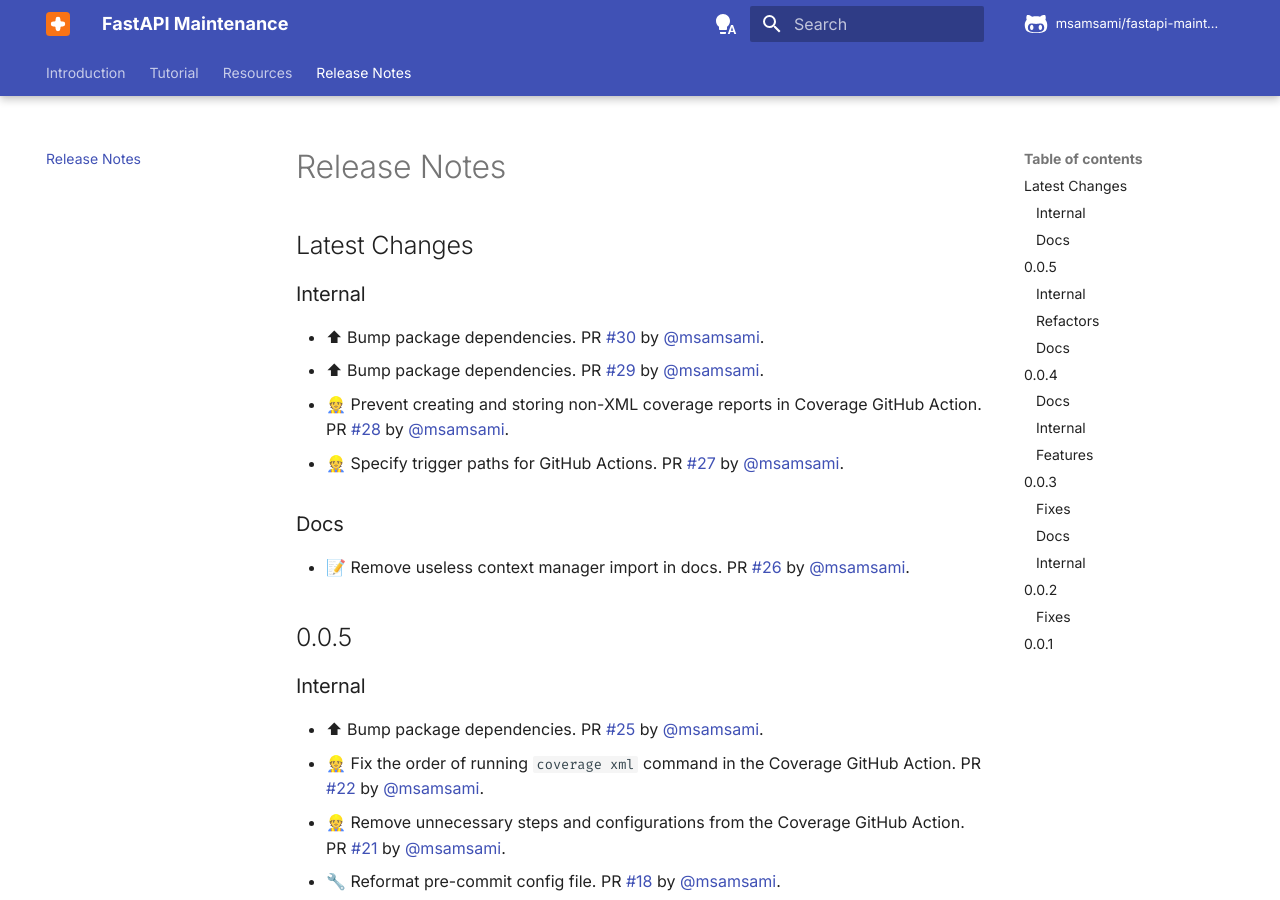
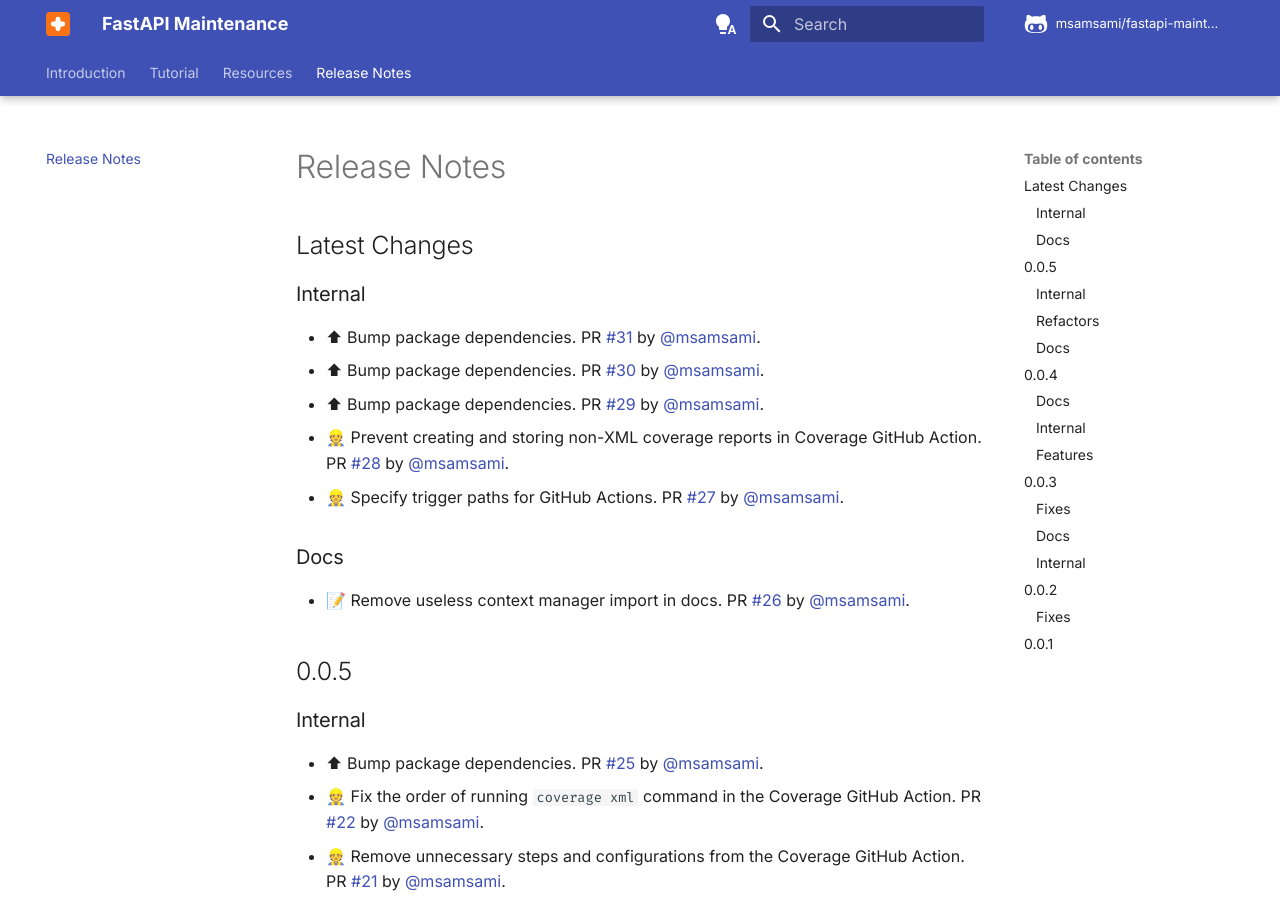
Before and after one commit to msamsami/fastapi-maintenance, an MkDocs documentation site: the page built from docs/release-notes.md, in a window 1280 px wide and 900 px high. Built offline with MkDocs 1.6.1 and Material for MkDocs 9.7.7, drawn with Linux system fonts in a browser that asks for light colours; comment, search, counter and statistics services are not loaded.

Commit message:
Update release notes

```diff
--- a/docs/release-notes.md
+++ b/docs/release-notes.md
@@ -4,6 +4,7 @@
 
 ### Internal
 
+- ⬆ Bump package dependencies. PR [#31](https://github.com/msamsami/fastapi-maintenance/pull/31) by [@msamsami](https://github.com/msamsami).
 - ⬆ Bump package dependencies. PR [#30](https://github.com/msamsami/fastapi-maintenance/pull/30) by [@msamsami](https://github.com/msamsami).
 - ⬆ Bump package dependencies. PR [#29](https://github.com/msamsami/fastapi-maintenance/pull/29) by [@msamsami](https://github.com/msamsami).
 - 👷 Prevent creating and storing non-XML coverage reports in Coverage GitHub Action. PR [#28](https://github.com/msamsami/fastapi-maintenance/pull/28) by [@msamsami](https://github.com/msamsami).
```
